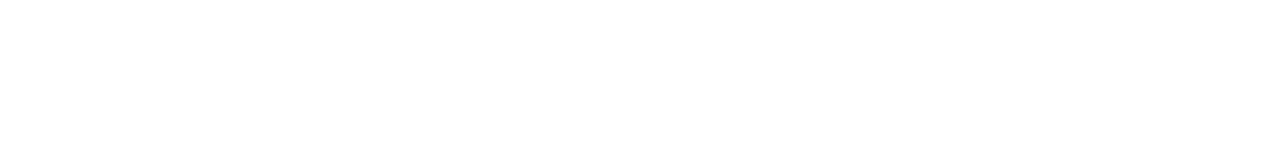
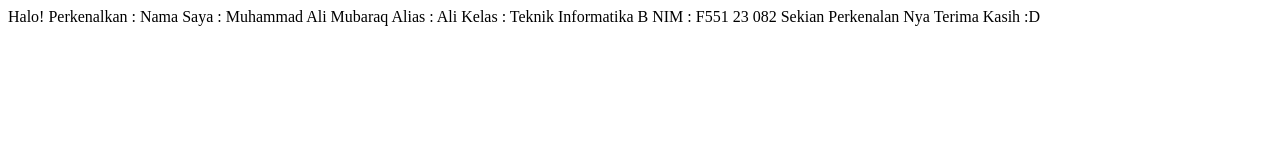
Before and after one commit to Notsuuu/Programming_Tadulako, a plain HTML site: page week2/index.html in a window 1280 px wide. Drawn offline with Linux system fonts and the light colour scheme.

Commit message:
week2, index.html

```diff
--- a/week2/index.html
+++ b/week2/index.html
@@ -6,6 +6,12 @@
     <title>Document</title>
 </head>
 <body>
-
+    Halo! Perkenalkan :
+    Nama Saya : Muhammad Ali Mubaraq
+    Alias : Ali
+    Kelas : Teknik Informatika B
+    NIM : F551 23 082
+    Sekian Perkenalan Nya
+    Terima Kasih :D
 </body>
 </html>
```
